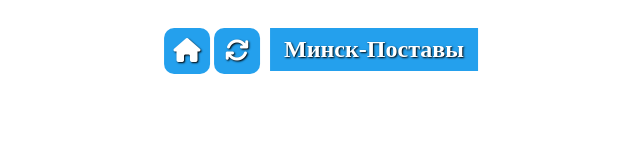
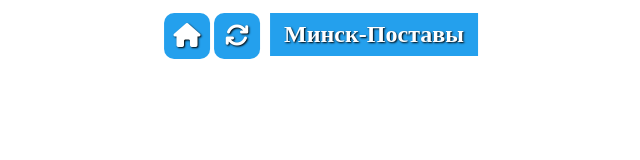
Before and after one commit to Krivetka/Postavy, a plain HTML site: page directions/MIN_POS.html in a window 1280 px wide. Shown: the whole page, without its empty margins (319-959 px from the left). Drawn offline with Linux system fonts and the light colour scheme; a web font is replaced by a local one.

Commit message:
Add files via upload

```diff
--- a/directions/dir_style.css
+++ b/directions/dir_style.css
@@ -7,7 +7,7 @@
     transform: translate(-50%, 0);
 }
 .icons{
-    margin-top: 20px;
+    margin-top: 5px;
     float: left;
 }
 h2{
@@ -19,6 +19,7 @@ h2{
     padding: 8px;
     padding-right: 14px;
     padding-left: 14px;
+    margin-top: 5px;
 }
 .name{
     float: right;
```
